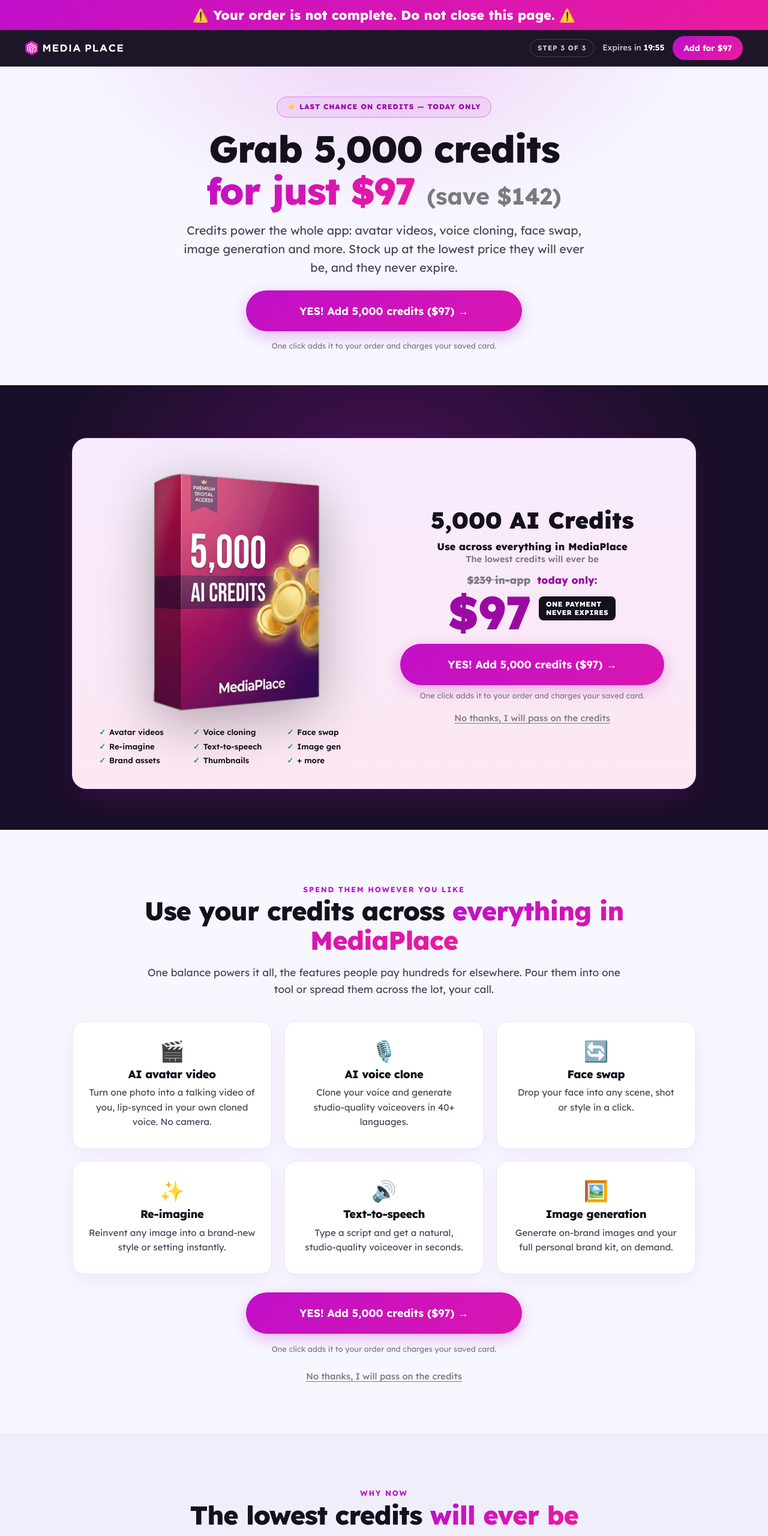
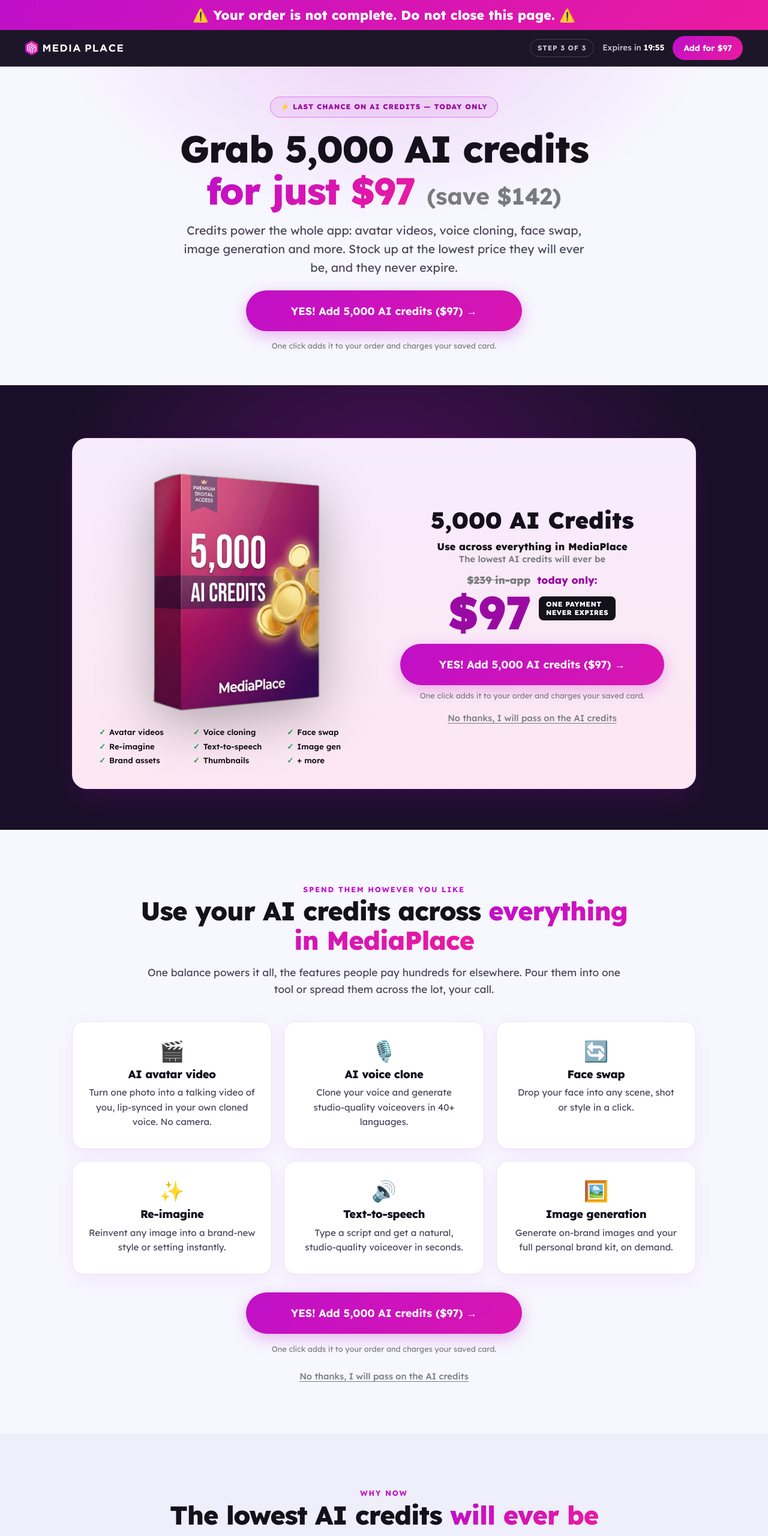
Before and after one commit to Launch-Partner/mediaplace-pbs-preview, a plain HTML site: page oto2-downsell.html in a window 1280 px wide. Shown: the top 2560 px of the page at 60% size. Drawn offline with Linux system fonts and the light colour scheme.

Commit message:
Sync: AI credits wording

```diff
--- a/oto2-downsell.html
+++ b/oto2-downsell.html
@@ -250,11 +250,11 @@ footer{background:#100920;color:#9a8fae;padding:30px 0;text-align:center;font-si
 
 <!-- 3. HERO -->
 <section class="hero"><div class="container">
-  <span class="stop-pill">⚡ Last chance on credits — today only</span>
-  <h1 style="text-wrap:balance">Grab 5,000 credits<br><span class="grad-text">for just $97</span> <span class="save">(save $142)</span></h1>
+  <span class="stop-pill">⚡ Last chance on AI credits — today only</span>
+  <h1 style="text-wrap:balance">Grab 5,000 AI credits<br><span class="grad-text">for just $97</span> <span class="save">(save $142)</span></h1>
   <p class="hero-sub">Credits power the whole app: avatar videos, voice cloning, face swap, image generation and more. Stock up at the lowest price they will ever be, and they never expire.</p>
   <div class="hero-cta">
-    <a href="#" class="btn btn-lg">YES! Add 5,000 credits ($97) →</a>
+    <a href="#" class="btn btn-lg">YES! Add 5,000 AI credits ($97) →</a>
     <div class="charge-note">One click adds it to your order and charges your saved card.</div>
   </div>
 </div></section>
@@ -273,12 +273,12 @@ footer{background:#100920;color:#9a8fae;padding:30px 0;text-align:center;font-si
       </div>
       <div class="boxshot-content">
         <div class="bs-name">5,000 AI Credits</div>
-        <div class="bs-val"><div class="l1">Use across everything in MediaPlace</div><div class="l2">The lowest credits will ever be</div></div>
+        <div class="bs-val"><div class="l1">Use across everything in MediaPlace</div><div class="l2">The lowest AI credits will ever be</div></div>
         <div class="bs-deal"><span style="text-decoration:line-through;color:var(--text-mute)">$239 in-app</span> &nbsp;today only:</div>
         <div class="bs-price"><span class="bs-num">$97</span><span class="bs-tag">One payment<br>Never expires</span></div>
-        <a href="#" class="btn btn-lg">YES! Add 5,000 credits ($97) →</a>
+        <a href="#" class="btn btn-lg">YES! Add 5,000 AI credits ($97) →</a>
     <div class="charge-note">One click adds it to your order and charges your saved card.</div>
-        <a href="thank-you-base.html" class="decline">No thanks, I will pass on the credits</a>
+        <a href="thank-you-base.html" class="decline">No thanks, I will pass on the AI credits</a>
       </div>
     </div>
   </div>
@@ -286,7 +286,7 @@ footer{background:#100920;color:#9a8fae;padding:30px 0;text-align:center;font-si
 
 <!-- 5. WHOLE SUITE -->
 <section><div class="container">
-  <div class="head"><span class="eyebrow">Spend them however you like</span><h2>Use your credits across <span class="grad-text">everything in MediaPlace</span></h2><p>One balance powers it all, the features people pay hundreds for elsewhere. Pour them into one tool or spread them across the lot, your call.</p></div>
+  <div class="head"><span class="eyebrow">Spend them however you like</span><h2>Use your AI credits across <span class="grad-text">everything in MediaPlace</span></h2><p>One balance powers it all, the features people pay hundreds for elsewhere. Pour them into one tool or spread them across the lot, your call.</p></div>
   <div class="points">
     <div class="point reveal"><div class="pico">🎬</div><h4>AI avatar video</h4><p>Turn one photo into a talking video of you, lip-synced in your own cloned voice. No camera.</p></div>
     <div class="point reveal"><div class="pico">🎙️</div><h4>AI voice clone</h4><p>Clone your voice and generate studio-quality voiceovers in 40+ languages.</p></div>
@@ -296,17 +296,17 @@ footer{background:#100920;color:#9a8fae;padding:30px 0;text-align:center;font-si
     <div class="point reveal"><div class="pico">🖼️</div><h4>Image generation</h4><p>Generate on-brand images and your full personal brand kit, on demand.</p></div>
   </div>
   <div class="bundle-cta">
-    <a href="#" class="btn btn-lg">YES! Add 5,000 credits ($97) →</a>
+    <a href="#" class="btn btn-lg">YES! Add 5,000 AI credits ($97) →</a>
     <div class="charge-note">One click adds it to your order and charges your saved card.</div>
-    <a href="thank-you-base.html" class="decline">No thanks, I will pass on the credits</a>
+    <a href="thank-you-base.html" class="decline">No thanks, I will pass on the AI credits</a>
   </div>
 </div></section>
 
 <!-- 6. THREE POINTS -->
 <section class="sec-warm"><div class="container">
-  <div class="head"><span class="eyebrow">Why now</span><h2>The lowest credits <span class="grad-text">will ever be</span></h2></div>
+  <div class="head"><span class="eyebrow">Why now</span><h2>The lowest AI credits <span class="grad-text">will ever be</span></h2></div>
   <div class="points">
-    <div class="point reveal"><div class="pico">⚡</div><h4>Lowest price ever</h4><p>5,000 credits for $97 instead of the $239 in-app price. A one-time launch deal you will not see again.</p></div>
+    <div class="point reveal"><div class="pico">⚡</div><h4>Lowest price ever</h4><p>5,000 AI credits for $97 instead of the $239 in-app price. A one-time launch deal you will not see again.</p></div>
     <div class="point reveal"><div class="pico">🧩</div><h4>Works across the whole app</h4><p>Avatar video, voice, face swap, image gen, templates. One balance powers all of it.</p></div>
     <div class="point reveal"><div class="pico">♾️</div><h4>They never expire</h4><p>Top up once and draw on them whenever you like. No deadline, no subscription.</p></div>
   </div>
@@ -330,12 +330,12 @@ footer{background:#100920;color:#9a8fae;padding:30px 0;text-align:center;font-si
       </div>
       <div class="boxshot-content">
         <div class="bs-name">5,000 AI Credits</div>
-        <div class="bs-val"><div class="l1">Use across everything in MediaPlace</div><div class="l2">The lowest credits will ever be</div></div>
+        <div class="bs-val"><div class="l1">Use across everything in MediaPlace</div><div class="l2">The lowest AI credits will ever be</div></div>
         <div class="bs-deal"><span style="text-decoration:line-through;color:var(--text-mute)">$239 in-app</span> &nbsp;today only:</div>
         <div class="bs-price"><span class="bs-num">$97</span><span class="bs-tag">One payment<br>Never expires</span></div>
-        <a href="#" class="btn btn-lg">YES! Add 5,000 credits ($97) →</a>
+        <a href="#" class="btn btn-lg">YES! Add 5,000 AI credits ($97) →</a>
     <div class="charge-note">One click adds it to your order and charges your saved card.</div>
-        <a href="thank-you-base.html" class="decline">No thanks, I will pass on the credits</a>
+        <a href="thank-you-base.html" class="decline">No thanks, I will pass on the AI credits</a>
       </div>
     </div>
   </div>
```
Also changed, not shown: oto2.html (+14 -14 lines).
